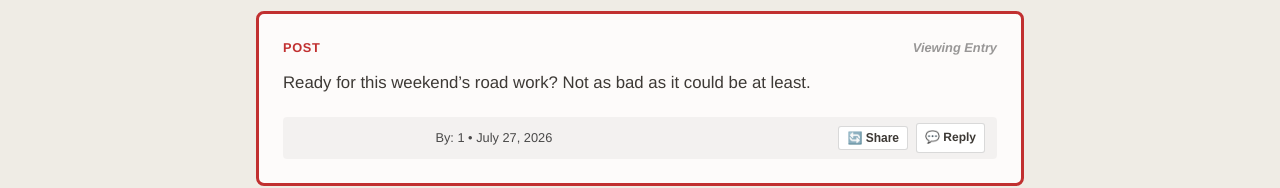
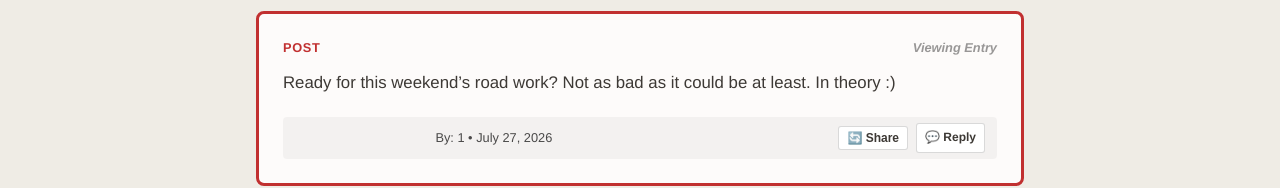
Before and after one commit to joe-sheldon-lofte/myseattlesearch, an Eleventy site: page posts/2026-07-28-road-work.md in a window 1280 px wide. Shown: the part 177-365 px from the top of the page. Built offline with nearby package versions, Linux system fonts and the light colour scheme; Eleventy itself is replaced by a stand-in of ours; files that its build step writes are made by us from their sources; no server answers.

Commit message:
CMS Publisher: Update 2026-07-28-road-work.md

```diff
--- a/posts/2026-07-28-road-work.md
+++ b/posts/2026-07-28-road-work.md
@@ -17,4 +17,4 @@ image_3: ""
 image_4: ""
 image_5: ""
 ---
-Ready for this weekend’s road work? Not as bad as it could be at least.
+Ready for this weekend’s road work? Not as bad as it could be at least. In theory :)
```
